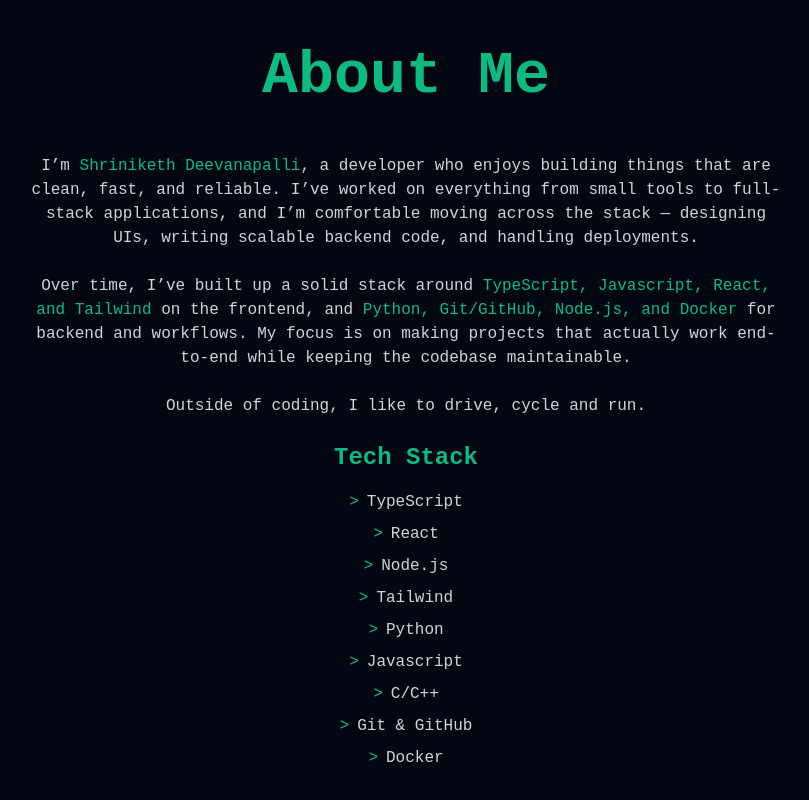
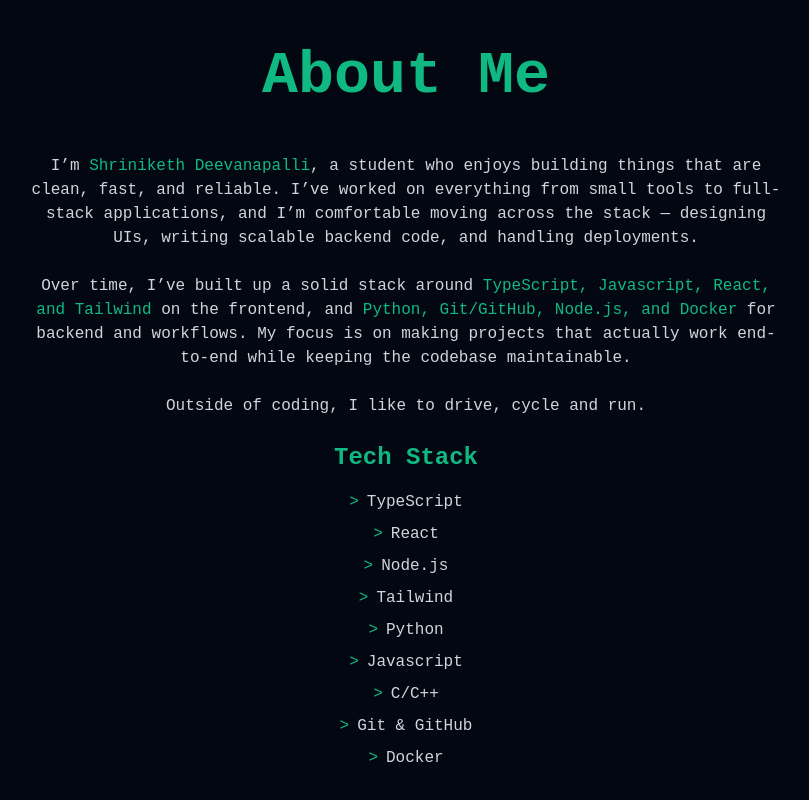
Before and after one commit to sdeevanapalli/sdeevanapalli-portfolio, a React (Vite) app: page / in a window 1280 px wide. Shown: the part 2400-3200 px from the top of the page, without its empty margins (234-1043 px from the left). Built offline with nearby package versions, Linux system fonts and the light colour scheme; the HTML template or start-up script is replaced by a standard one.

Commit message:
fixed aboutg

```diff
--- a/src/components/About.tsx
+++ b/src/components/About.tsx
@@ -31,7 +31,7 @@
       >
         <p>
           I’m <span className="text-accent">Shriniketh Deevanapalli</span>, a
-          developer who enjoys building things that are clean, fast, and
+          student who enjoys building things that are clean, fast, and
           reliable. I’ve worked on everything from small tools to full-stack
           applications, and I’m comfortable moving across the stack — designing
           UIs, writing scalable backend code, and handling deployments.
```
